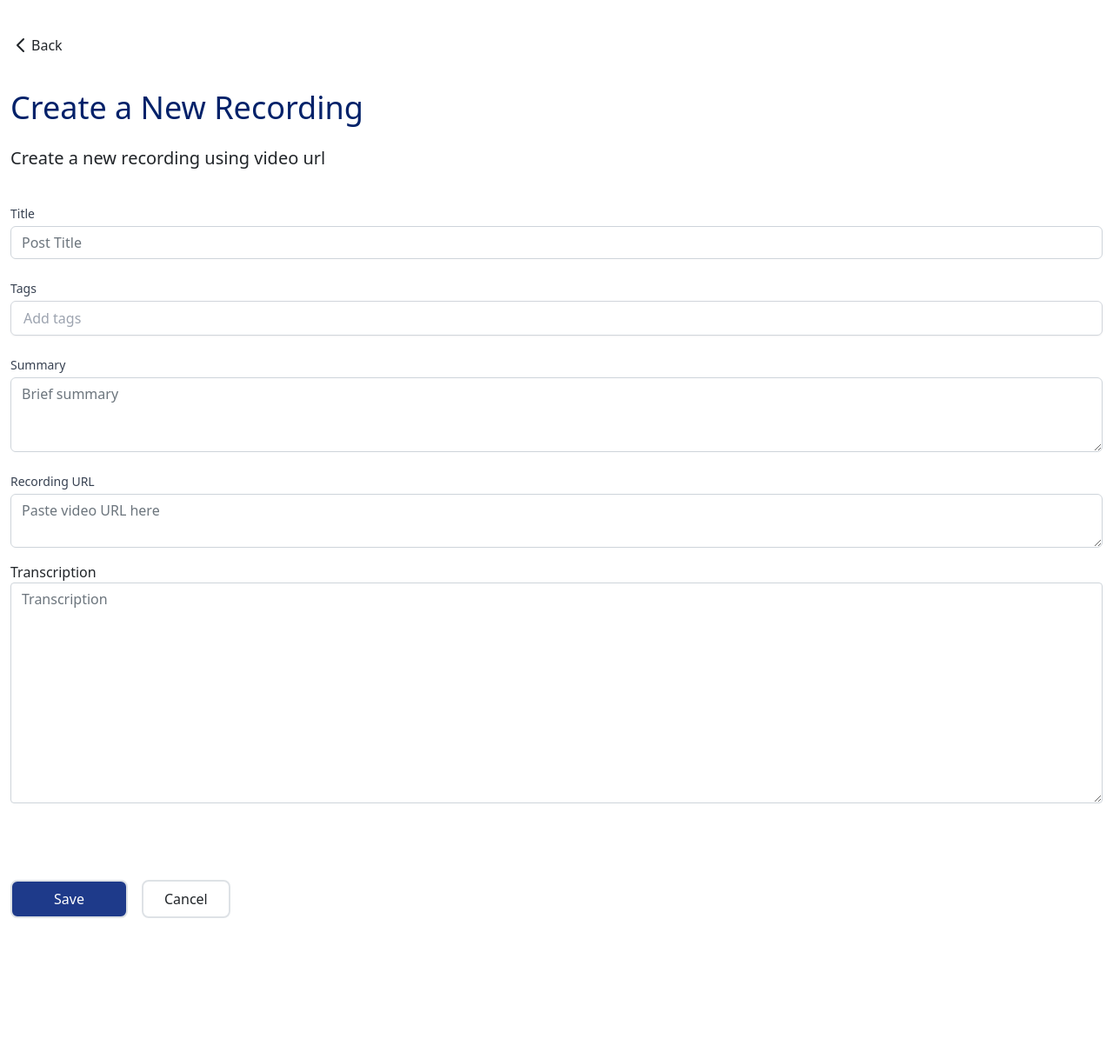
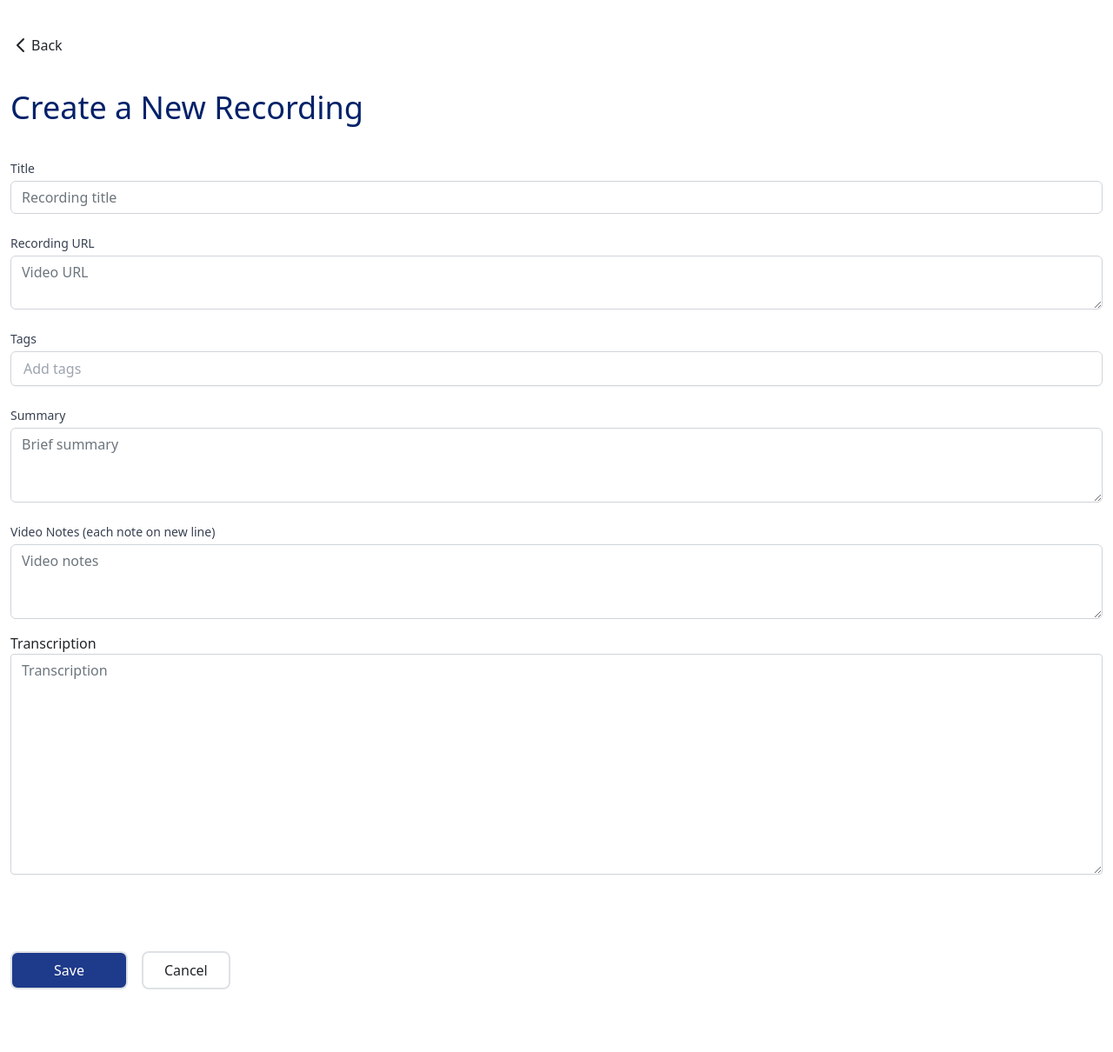
Before and after one commit to hhelenxu/ReView, a Flask app: template flask_zoom/templates/create.html in a window 1280 px wide. Shown: the part 56-1266 px from the top of the page at 87% size. Before the commit the page ends 1112 px from the top, so only its background shows below. Run offline with Flask 2, Linux system fonts and the light colour scheme; the template is opened without the code that fills it, so the values that code supplies are empty; parts of the project's set-up code (start-up, migrations or seed data) failed here and were passed over; some libraries are stand-ins or nearby versions.

Commit message:
Add notes to create page

```diff
--- a/flask_zoom/app.py
+++ b/flask_zoom/app.py
@@ -172,17 +172,17 @@ def admin_activity():
 
     if not session.get('permission'):
         return redirect(url_for('index'))
-    else:
-        conn = get_db_connection()
-        cur = conn.cursor()
 
-        # get activity
-        cur.execute("SELECT * FROM activity ORDER BY unformat_time DESC")
-        activities = cur.fetchall()
-        cur.close()
-        conn.close()
+    conn = get_db_connection()
+    cur = conn.cursor()
 
-        return render_template('admin_activity.html', activities=activities, username=session.get('user'), permission=session.get('permission'))
+    # get activity
+    cur.execute("SELECT * FROM activity ORDER BY unformat_time DESC")
+    activities = cur.fetchall()
+    cur.close()
+    conn.close()
+
+    return render_template('admin_activity.html', activities=activities, username=session.get('user'), permission=session.get('permission'))
 
 
 @app.route('/admin/hidden_recordings')
@@ -193,17 +193,17 @@ def admin_hidden_recordings():
 
     if not session.get('permission'):
         return redirect(url_for('index'))
-    else:
-        conn = get_db_connection()
-        cur = conn.cursor()
 
-        # get recordings
-        cur.execute("SELECT * FROM recordings WHERE visible=FALSE ORDER BY unformat_time DESC")
-        hiddenRecordings = cur.fetchall()
-        cur.close()
-        conn.close()
+    conn = get_db_connection()
+    cur = conn.cursor()
 
-        return render_template('admin_hidden.html', hiddenRecordings=hiddenRecordings, username=session.get('user'), permission=session.get('permission'))
+    # get recordings
+    cur.execute("SELECT * FROM recordings WHERE visible=FALSE ORDER BY unformat_time DESC")
+    hiddenRecordings = cur.fetchall()
+    cur.close()
+    conn.close()
+
+    return render_template('admin_hidden.html', hiddenRecordings=hiddenRecordings, username=session.get('user'), permission=session.get('permission'))
 
 
 @app.route('/card', methods=('GET', 'POST'))
@@ -345,6 +345,9 @@ def create():
     if not session or not request.cookies.get('_FSB_SHIB'):
         return redirect(url_for('login'))
 
+    if not session.get('permission'):
+        return redirect(url_for('index'))
+
     conn = get_db_connection()
     cur = conn.cursor()
 
@@ -353,36 +356,22 @@ def create():
 
         title = request.form['title']
         summary = request.form['summary']
+        transcription = request.form['transcription']
+        vid_notes = request.form['notes'].splitlines()
+        tags = {tag.strip(): 0 for tag in request.form['tags'].split(',')}
+
         recordingURL = request.form['recordingURL']
         if "https://youtu.be/" in recordingURL:
             recordingURL = recordingURL.replace("https://youtu.be/", "https://www.youtube.com/embed/")
-        transcription = request.form['transcription']
-        tags = request.form['tags'].split(',')
-        # remove leading and trailing whitespaces
-        for i in range(len(tags)):
-            tags[i] = tags[i].strip()
-        # adding new tags
-        tagsToAdd = {}
-        for tag in tags:
-            if tag!="":
-                print("Added tag: "+ tag+ " end")
-                tagsToAdd[tag] = 0
-
-        # yvidurl = request.form['yvidurl']
-        # vidurl = request.form['vidurl']
-        # # new_vid = recording[4]
-        # if yvidurl:
-        #     new_vid = yvidurl.replace("https://youtu.be/", "https://www.youtube.com/embed/")
-        # elif vidurl:
-        #     new_vid = vidurl
-
 
         if not title:
             flash('Title is required!')
         else:
             conn = get_db_connection()
             cur = conn.cursor()
-            cur.execute("INSERT INTO recordings(topic, start_time, video, transcript, text, tags, summary, visible, unformat_time) VALUES (%s, %s, %s, %s, %s, %s, %s, TRUE, %s)", (title, cur_time, recordingURL, "", transcription, json.dumps(tagsToAdd), summary, cur_time))
+
+            cur.execute("INSERT INTO recordings(topic, start_time, video, transcript, text, tags, summary, visible, unformat_time, notes) VALUES (%s, %s, %s, %s, %s, %s, %s, TRUE, %s, %s)", (title, cur_time, recordingURL, "", transcription, json.dumps(tags), summary, cur_time, vid_notes))
+            conn.commit()
 
             cur.execute("SELECT id FROM recordings WHERE topic=%s and start_time=%s", (title, cur_time))
             recording_id = cur.fetchone()[0]
@@ -390,10 +379,9 @@ def create():
             conn.commit()
 
             cur.close()
-            conn.commit()
             conn.close()
             return redirect(url_for('index'))
-    return render_template('create.html')
+    return render_template('create.html', permission=session.get('permission'), username=session.get('user'))
 
 
 @app.route('/<string:recording_id>/hide', methods=('POST','GET'))
--- a/flask_zoom/templates/create.html
+++ b/flask_zoom/templates/create.html
@@ -1,54 +1,6 @@
 {% extends 'base.html' %}
 
 {% block content %}
-<!-- Add to dropdown or make a button on index page -->
-<!-- <script>
-  // embed Youtube video
-  var tag = document.createElement('script');
-  tag.src = "https://www.youtube.com/iframe_api";
-  var firstScriptTag = document.getElementsByTagName('script')[0];
-  firstScriptTag.parentNode.insertBefore(tag, firstScriptTag);
-  var player;
-  function onYouTubeIframeAPIReady(link) {
-    newID = link.replace("https://youtu.be/", "")
-    if (newID) {
-      player = new YT.Player('player', {
-        height: '390',
-        width: '640',
-        videoId: newID,
-        playerVars: {
-          'playsinline': 1
-        },
-        events: {
-          'onReady': onPlayerReady,
-          'onStateChange': onPlayerStateChange
-        }
-      });
-    }
-  }
-
-  function onPlayerReady(event) {
-    event.target.playVideo();
-  }
-
-  var done = false;
-  function onPlayerStateChange(event) {
-    if (event.data == YT.PlayerState.PLAYING && !done) {
-      setTimeout(stopVideo, 6000);
-      done = true;
-    }
-  }
-
-  function stopVideo() {
-    player.stopVideo();
-  }
-
-  // embed non-Youtube videos
-  function SetSrc() {
-    document.getElementById("myIfreme").src = document.getElementById("txtSRC").value;
-    document.getElementById("myIfreme").style.display = "inline";
-  }
-</script> -->
 
 <div class="my-10">
   <form>
@@ -63,7 +15,7 @@
   <div class="my-10">
     <h1 style="display:none;">{% block title %} Create Page {% endblock %}</h1>
     <h1 class="md:text-4xl text-2xl" style="color:#012169">Create a New Recording </h1>
-    <p class="my-4 md:text-xl">Create a new recording using video url</p>
+    <!-- <p class="my-4 md:text-xl">Create a new recording using video url</p> -->
   </div>
 
 
@@ -71,8 +23,16 @@
     <div class="form-group my-4">
       <label for="title" class="block text-sm font-medium text-gray-700">Title</label>
       <div class="mt-1">
-        <input type="text" name="title" class="form-control rounded-md" placeholder="Post Title"
+        <input type="text" name="title" class="form-control rounded-md" placeholder="Recording title"
           value="{{ request.form['title']}}" />
+      </div>
+    </div>
+
+    <div class="form-group my-2">
+      <label for="recordingURL" class="block text-sm font-medium text-gray-700">Recording URL</label>
+      <div class="mt-1">
+        <textarea name="recordingURL" placeholder="Video URL"
+          class="form-control rounded-md">{{ request.form[recordingURL] }}</textarea>
       </div>
     </div>
 
@@ -93,10 +53,10 @@
     </div>
 
     <div class="form-group my-2">
-      <label for="recordingURL" class="block text-sm font-medium text-gray-700">Recording URL</label>
+      <label for="notes" class="block text-sm font-medium text-gray-700">Video Notes (each note on new line)</label>
       <div class="mt-1">
-        <textarea name="recordingURL" placeholder="Paste video URL here"
-          class="form-control rounded-md">{{ request.form[recordingURL] }}</textarea>
+        <textarea name="notes" placeholder="Video notes" rows="3"
+          class="form-control rounded-md">{{ request.form['notes'] }}</textarea>
       </div>
     </div>
 
@@ -104,38 +64,10 @@
       <label for="transcription">Transcription</label>
       <textarea name="transcription" placeholder="Transcription" rows="10"
                 class="form-control">{{ request.form['transcription'] }}</textarea>
-  </div>
+    </div>
 
 
   <br /><br />
-  <div id="vidembed" style="display:none;">
-      <p style="text-decoration:underline;"> Embed Videos Below</p><br/>
-      <div class="form-group py-2">
-        <label for="yvidurl">Enter Youtube video link: </label>
-        <div class="mt-1">
-          <input type="text" name="yvidurl" class="form-control rounded-md" id="txtsource" placeholder="https://youtu.be/"
-            value="" />
-        </div>
-        <input type="button" value="Store URL"
-          onclick="onYouTubeIframeAPIReady(document.getElementById('txtsource').value)"></input>
-      </div>
-      <!-- 1. The <iframe> (and video player) will replace this <div> tag. -->
-      <div id="player"></div>
-      <br />
-
-      <div class="form-group py-2">
-        <label for="vidurl">Embed Non-YouTube Video</label>
-        <div class="mt-1">
-          <input type="text" name="vidurl" class="form-control rounded-md" id="txtSRC" placeholder="Enter link here:"
-            value="" />
-        </div>
-        <input type="button" value="Store URL" onclick="SetSrc();"></input>
-      </div>
-      <iframe id="myIfreme" class="embedvideo" src="" frameborder="0" marginwidth="0"
-        referrerpolicy="origin-when-cross-origin" scrolling="yes"
-        allow="accelerometer; clipboard-write; encrypted-media; gyroscope; picture-in-picture" allowfullscreen=""
-        style="display:none; width:640px; height: 400px;"></iframe>
-  </div>
     <div class="flex flex-row items-center">
       <div class="flex flex-row items-center my-4">
         <div class="form-group py-2 mr-4">
@@ -143,8 +75,7 @@
             class="btn border border-2 py-2 border-blue-500 rounded-lg text-white hover:bg-blue-700 bg-blue-900 px-12">Save</button>
         </div>
         <div class="mr-4">
-          <button class=" btn border border-2 px-4 py-2 rounded-lg bg-white "><a
-              href="{{ url_for('recording', recording_id=0) }}">
+          <button class=" btn border border-2 px-4 py-2 rounded-lg bg-white "><a href="{{ url_for('index') }}">
               Cancel
             </a>
           </button>
```
